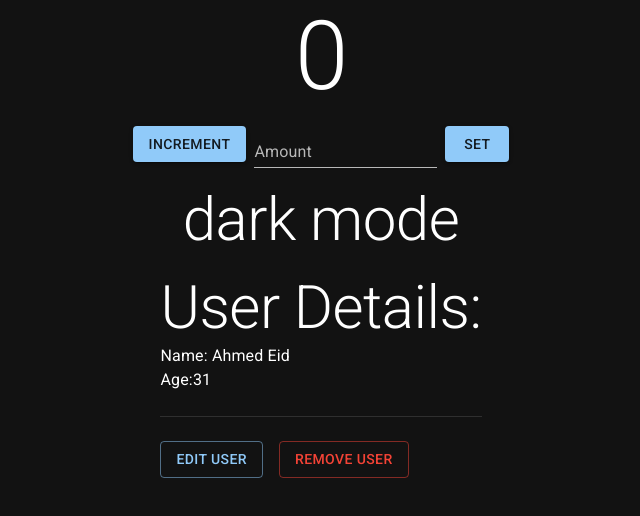
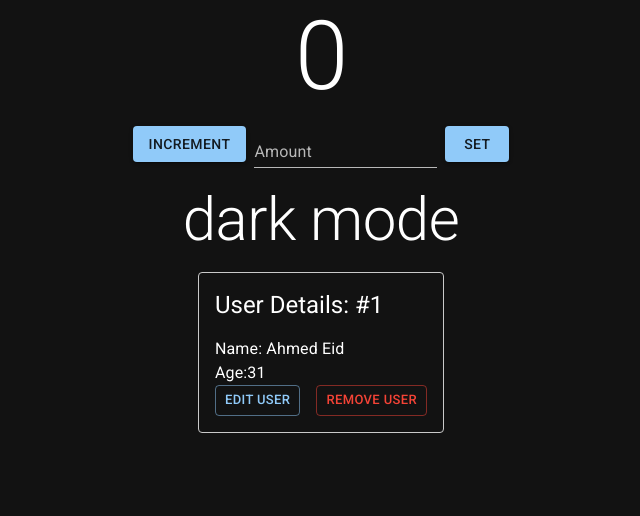
Before and after one commit to AhmedEid3/Testing_React, a React (Create React App) app: page / in a window 1280 px wide. Shown: the top 516 px of the page, without its empty margins (319-959 px from the left). Built offline with nearby package versions, Linux system fonts and the light colour scheme.

Commit message:
Refactor User Component

```diff
--- a/src/components/User/User.tsx
+++ b/src/components/User/User.tsx
@@ -1,24 +1,22 @@
-import { Box, Button, Divider, Typography } from '@mui/material';
+import { Box, Button, Typography } from '@mui/material';
 import { UserProps } from './user.type';
 
 const User = ({ user, onEditUser, onRemoveUser }: UserProps) => {
   if (!user) return null;
 
   return (
-    <Box>
+    <Box border="1px solid #c9c9c9" borderRadius={1} padding={2}>
       <Box>
-        <Typography variant="h2" component="h2">
-          User Details:
+        <Typography sx={{ mb: 2 }} variant="h5" component="h2">
+          User Details: {user.id}
         </Typography>
+
         <Typography component="p" role="paragraph">
           Name: {user.name}
         </Typography>
         <Typography component="p" role="paragraph">
           Age:{user.age}
         </Typography>
-      </Box>
-      <Box marginY={3}>
-        <Divider />
       </Box>
 
       <Box>
@@ -27,6 +25,7 @@ const User = ({ user, onEditUser, onRemoveUser }: UserProps) => {
             sx={{ mr: 2 }}
             color="primary"
             variant="outlined"
+            size="small"
             onClick={() => onEditUser(user)}
           >
             Edit User
@@ -37,6 +36,7 @@ const User = ({ user, onEditUser, onRemoveUser }: UserProps) => {
           <Button
             color="error"
             variant="outlined"
+            size="small"
             onClick={() => onRemoveUser(user.id)}
           >
             Remove User
```
